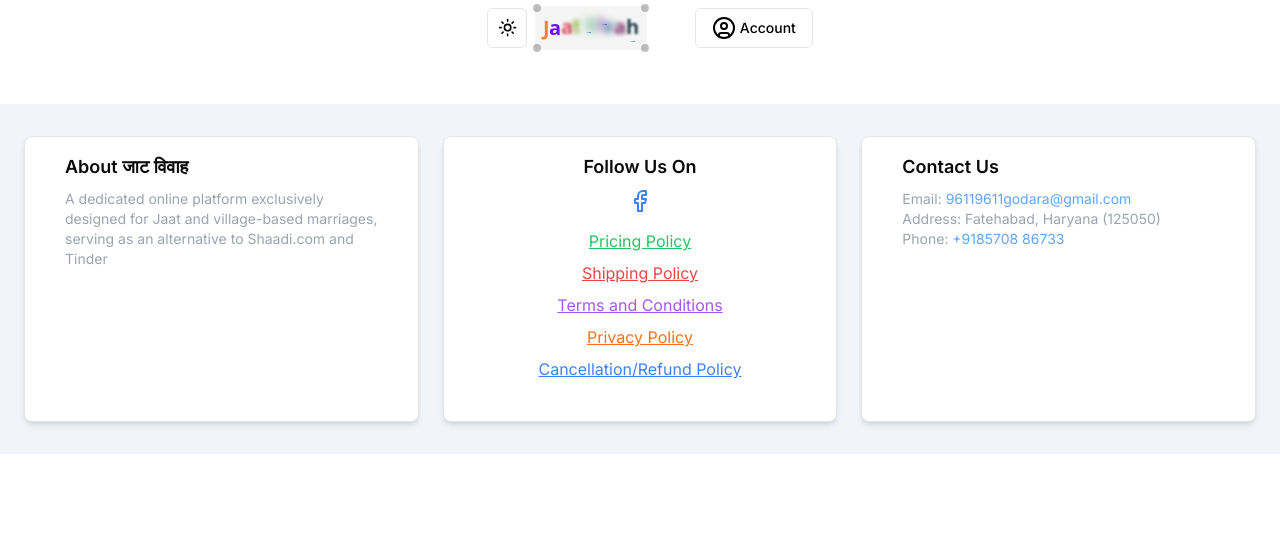
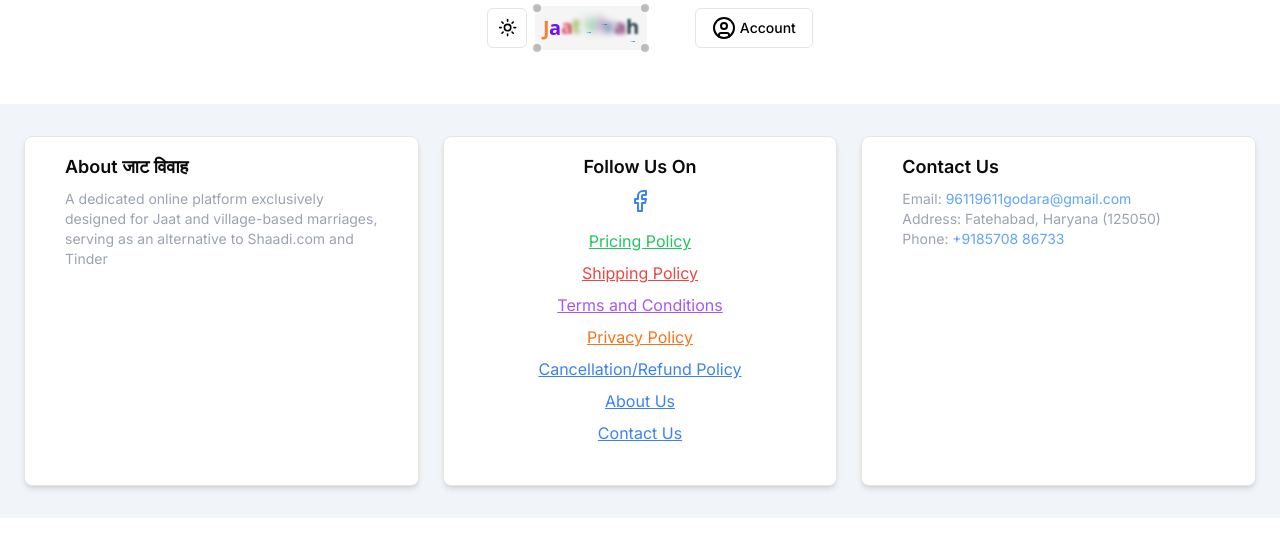
Before and after one commit to Premlak/jatt-vivah, a Next.js app: page / in a window 1280 px wide. Shown: the top 556 px of the page. Built offline with nearby package versions, Linux system fonts and the light colour scheme; no server answers; the database is empty.

Commit message:
Update page.tsx

```diff
--- a/app/page.tsx
+++ b/app/page.tsx
@@ -147,6 +147,24 @@ export default function Home() {
       >
         Cancellation/Refund Policy
       </span>
+      <span
+        className="text-blue-500 hover:text-blue-700 underline cursor-pointer"
+        onClick={() => {
+          toast("Redirecting");
+          router.push('/aboutus');
+        }}
+      >
+        About Us
+      </span>
+      <span
+        className="text-blue-500 hover:text-blue-700 underline cursor-pointer"
+        onClick={() => {
+          toast("Redirecting");
+          router.push('/contactus');
+        }}
+      >
+        Contact Us
+      </span>
     </div>
   </CardContent>
 </Card>
```
